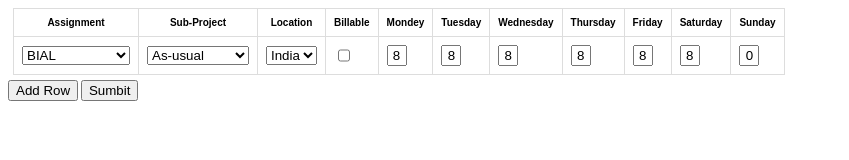
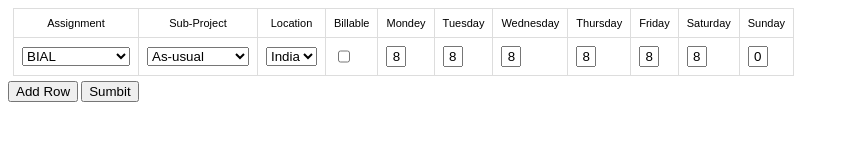
Before and after one commit to TimeSheetHackathon/buddies, a browser extension: page extension/html/entrySheet.html in a window 1280 px wide. Shown: the whole page, without its empty margins (0-849 px from the left). Drawn offline with Linux system fonts and the light colour scheme.

Commit message:
Changed the font weight in common css

```diff
--- a/extension/css/background.css
+++ b/extension/css/background.css
@@ -1,6 +1,6 @@
 body{
 	font-family: sans-serif;
-	font-size: 10px;
+	font-size: 11px;
 }
 table {
     border-collapse: collapse;
@@ -10,6 +10,7 @@ table {
 td, th {
     border: 1px solid #dddddd;
     padding: 8px;
+    font-weight: 500;
 }
 
 input{
--- /dev/null
+++ b/extension/css/common.css
@@ -0,0 +1,7 @@
+body {
+	font-family: sans-serif;
+	font-weight: lighter;
+}
+b ,button{
+	font-weight: lighter;
+}
--- a/extension/html/entrySheet.html
+++ b/extension/html/entrySheet.html
@@ -3,6 +3,7 @@
 
 <head>
   <meta charset="utf-8">
+  <link rel="stylesheet" type="text/css" href="../css/common.css">
   <link rel="stylesheet" type="text/css" href="../css/background.css">
 </head>
 
```
Also changed, not shown: extension/html/config.html (+1 -0 lines), extension/html/login.html (+1 -0 lines).
